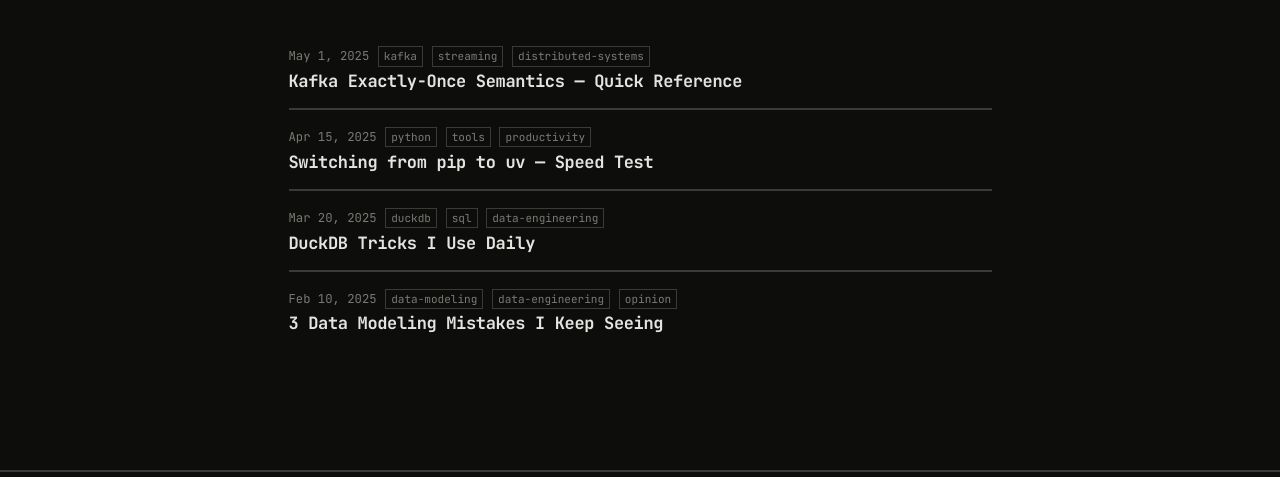
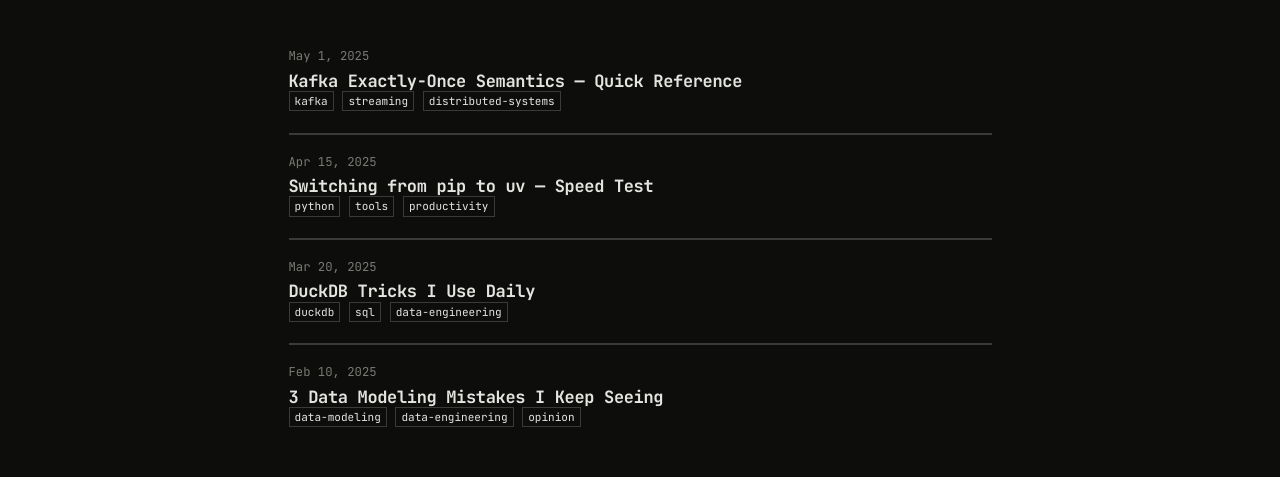
Before and after one commit to Rxmeez/rameezco, a React (Vite) app: page /notes in a window 1280 px wide. Shown: the part 257-734 px from the top of the page. Built offline with nearby package versions, Linux system fonts and the light colour scheme; no server answers; what @posthog/react would draw is missing.

Commit message:
fix: move notes tags below title for consistency with writing and projects

```diff
--- a/src/index.css
+++ b/src/index.css
@@ -1293,6 +1293,7 @@
   display: flex; align-items: center; flex-wrap: wrap; gap: var(--spacing-sm);
   font-family: var(--font-mono); font-size: 0.72rem; color: var(--muted); margin-bottom: var(--spacing-xs);
 }
+.notes-tags { display: flex; flex-wrap: wrap; gap: var(--spacing-sm); margin-bottom: var(--spacing-xs); }
 .notes-tag { font-family: var(--font-mono); font-size: 0.65rem; border: 1px solid var(--border); padding: 0 0.3rem; }
 .notes-item-title { font-size: 1rem; margin-bottom: 0; }
 .notes-item-title a { border-bottom: none; }
--- a/src/pages/Notes.tsx
+++ b/src/pages/Notes.tsx
@@ -26,13 +26,15 @@
               <time dateTime={note.date}>
                 {new Date(note.date).toLocaleDateString("en-US", { month: "short", day: "numeric", year: "numeric" })}
               </time>
+            </div>
+            <h3 className="notes-item-title">
+              <Link to={`/notes/${note.slug}`}>{note.title}</Link>
+            </h3>
+            <div className="notes-tags">
               {note.tags.map((tag) => (
                 <span key={tag} className="notes-tag">{tag}</span>
               ))}
             </div>
-            <h3 className="notes-item-title">
-              <Link to={`/notes/${note.slug}`}>{note.title}</Link>
-            </h3>
           </article>
         ))}
       </div>
```
